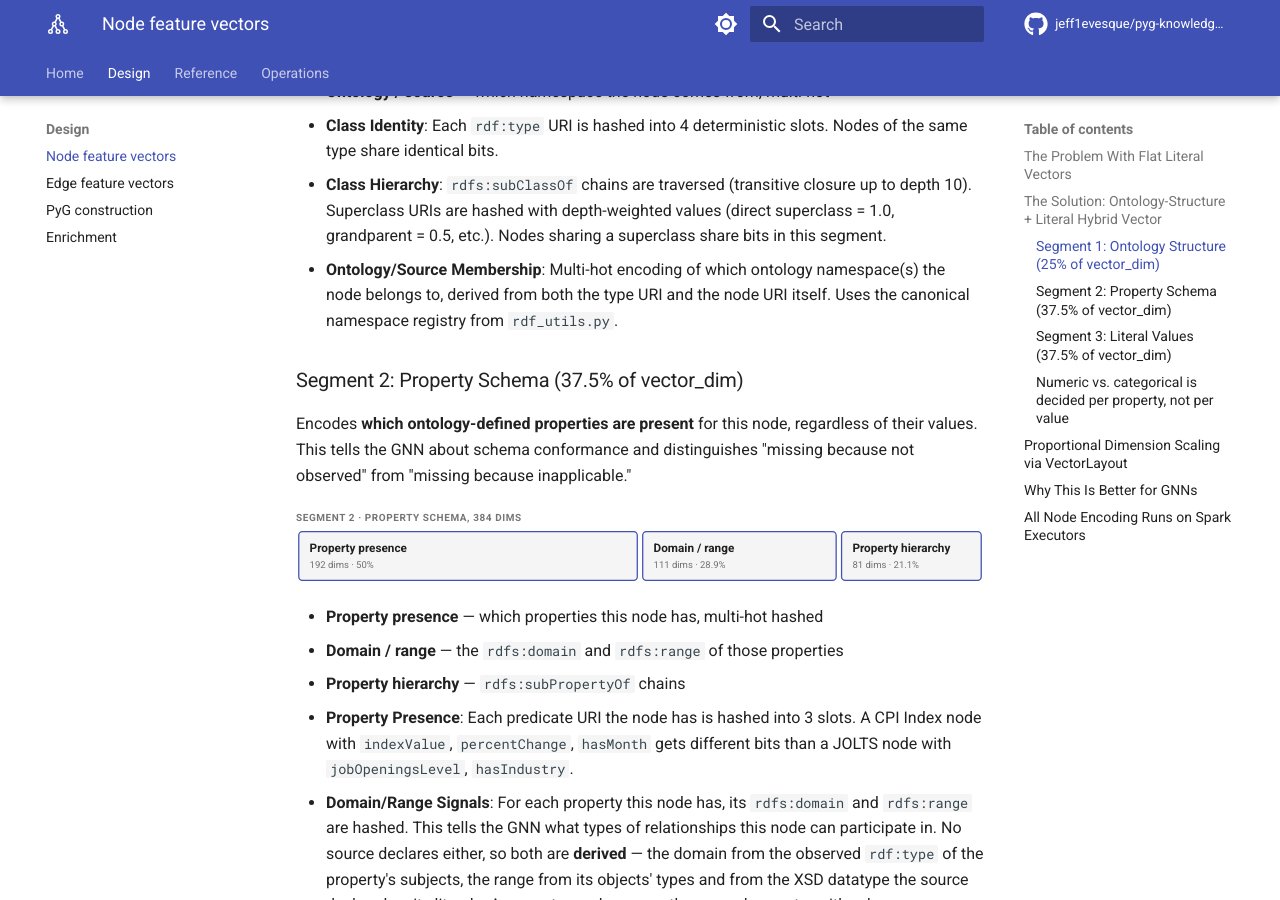
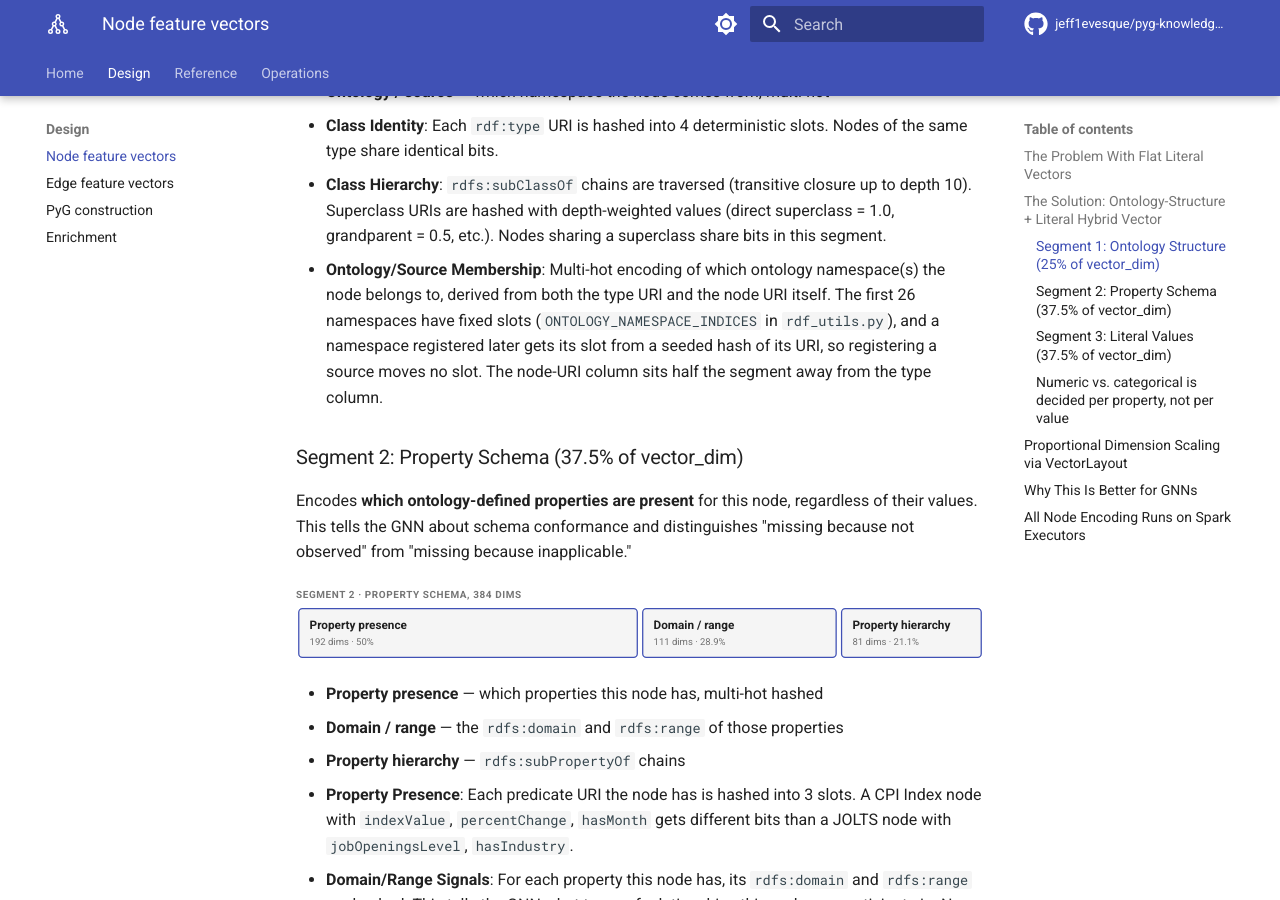
Before and after one commit to jeff1evesque/pyg-knowledge-graph-builder, an MkDocs documentation site: the page built from documentation/design/node-features.md, in a window 1280 px wide and 900 px high, scrolled down 1210 px. Built offline with MkDocs 1.6.1 and Material for MkDocs 9.7.7, drawn with Linux system fonts in a browser that asks for light colours; comment, search, counter and statistics services are not loaded; some of the changed text lies outside the part shown.

Commit message:
#406: node-features.md, 26 fixed ontology-source slots, and a hashed slot for later namespaces

```diff
--- a/documentation/design/node-features.md
+++ b/documentation/design/node-features.md
@@ -81,7 +81,7 @@ Encodes **what the node is** in the ontology hierarchy — its class, its superc
 
 - **Class Identity**: Each `rdf:type` URI is hashed into 4 deterministic slots. Nodes of the same type share identical bits.
 - **Class Hierarchy**: `rdfs:subClassOf` chains are traversed (transitive closure up to depth 10). Superclass URIs are hashed with depth-weighted values (direct superclass = 1.0, grandparent = 0.5, etc.). Nodes sharing a superclass share bits in this segment.
-- **Ontology/Source Membership**: Multi-hot encoding of which ontology namespace(s) the node belongs to, derived from both the type URI and the node URI itself. Uses the canonical namespace registry from `rdf_utils.py`.
+- **Ontology/Source Membership**: Multi-hot encoding of which ontology namespace(s) the node belongs to, derived from both the type URI and the node URI itself. The first 26 namespaces have fixed slots (`ONTOLOGY_NAMESPACE_INDICES` in `rdf_utils.py`), and a namespace registered later gets its slot from a seeded hash of its URI, so registering a source moves no slot. The node-URI column sits half the segment away from the type column.
 
 ### Segment 2: Property Schema (37.5% of vector_dim)
 
@@ -248,7 +248,7 @@ A build whose classes are **not separable** now **fails** with `ClassIdentityCap
 
 > **Changing `class_identity_dim` or `vector_dim` invalidates trained models.** Slots are `hash % dim`, so a different width re-maps every class. This is why the width is a published tuning constant in `encoding_config.json` rather than a figure recomputed on every build — one that moved whenever a class appeared would re-map every existing class for no benefit.
 >
-> Deriving the width per build was tried and removed. Widening `class_identity` means taking dims from `class_hierarchy` and `ontology_source`, and neither has a requirement to size against — `ontology_source` indexes a fixed 26-entry namespace table and is *expected* to collide, so "what it needs" is not a measurable quantity there. Any automatic split is therefore a guess about budgets nobody has established. The build fails instead, and the failure names the `vector_dim` that would fit along with what it costs in driver memory, so the arithmetic is not left to the reader.
+> Deriving the width per build was tried and removed. Widening `class_identity` means taking dims from `class_hierarchy` and `ontology_source`, and neither has a requirement to size against — `ontology_source` places 26 namespaces at fixed slots and any later one by hash, and is *expected* to collide, so "what it needs" is not a measurable quantity there. Any automatic split is therefore a guess about budgets nobody has established. The build fails instead, and the failure names the `vector_dim` that would fit along with what it costs in driver memory, so the arithmetic is not left to the reader.
 
 **Invocation example:**
 
```
